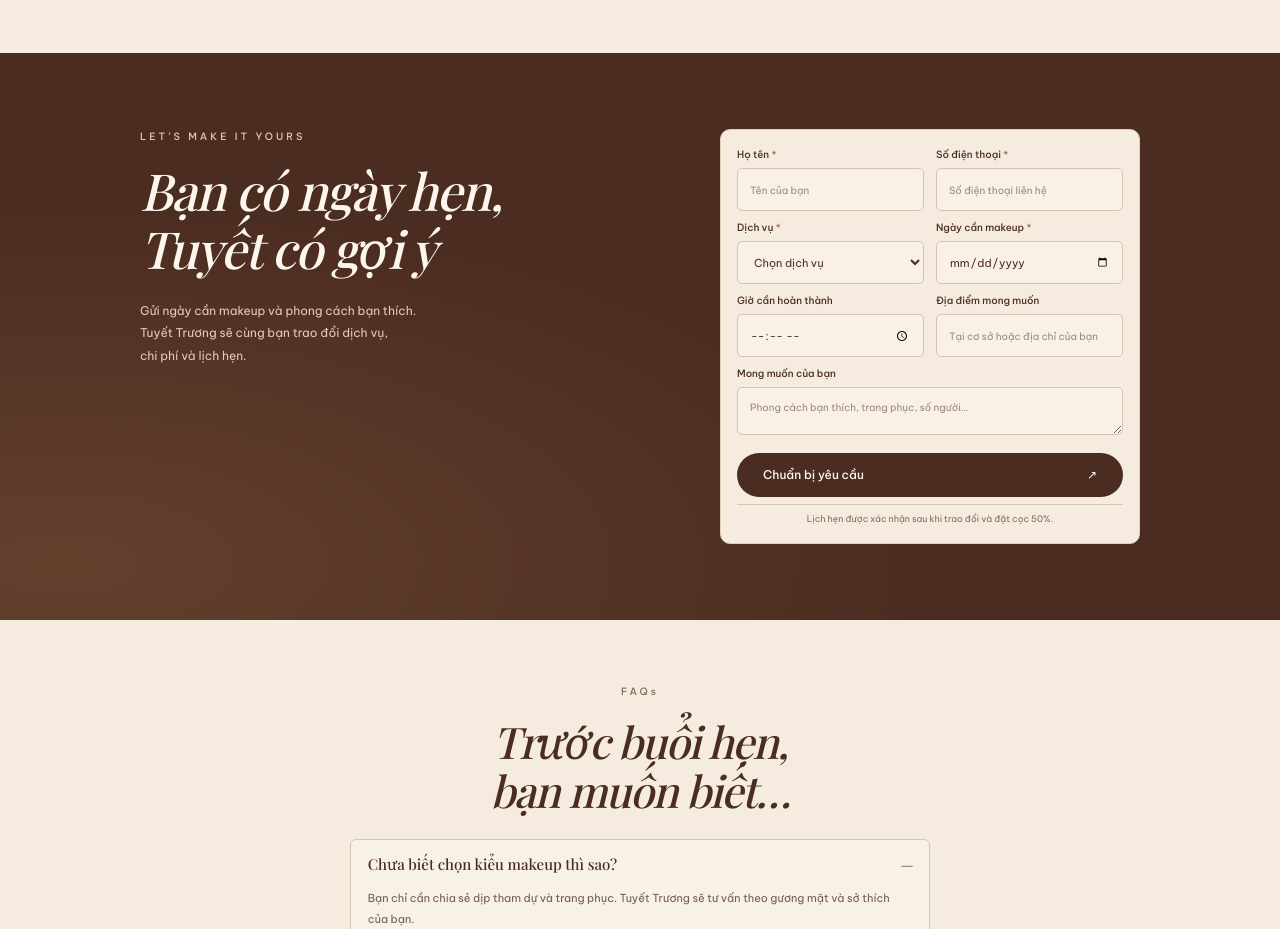
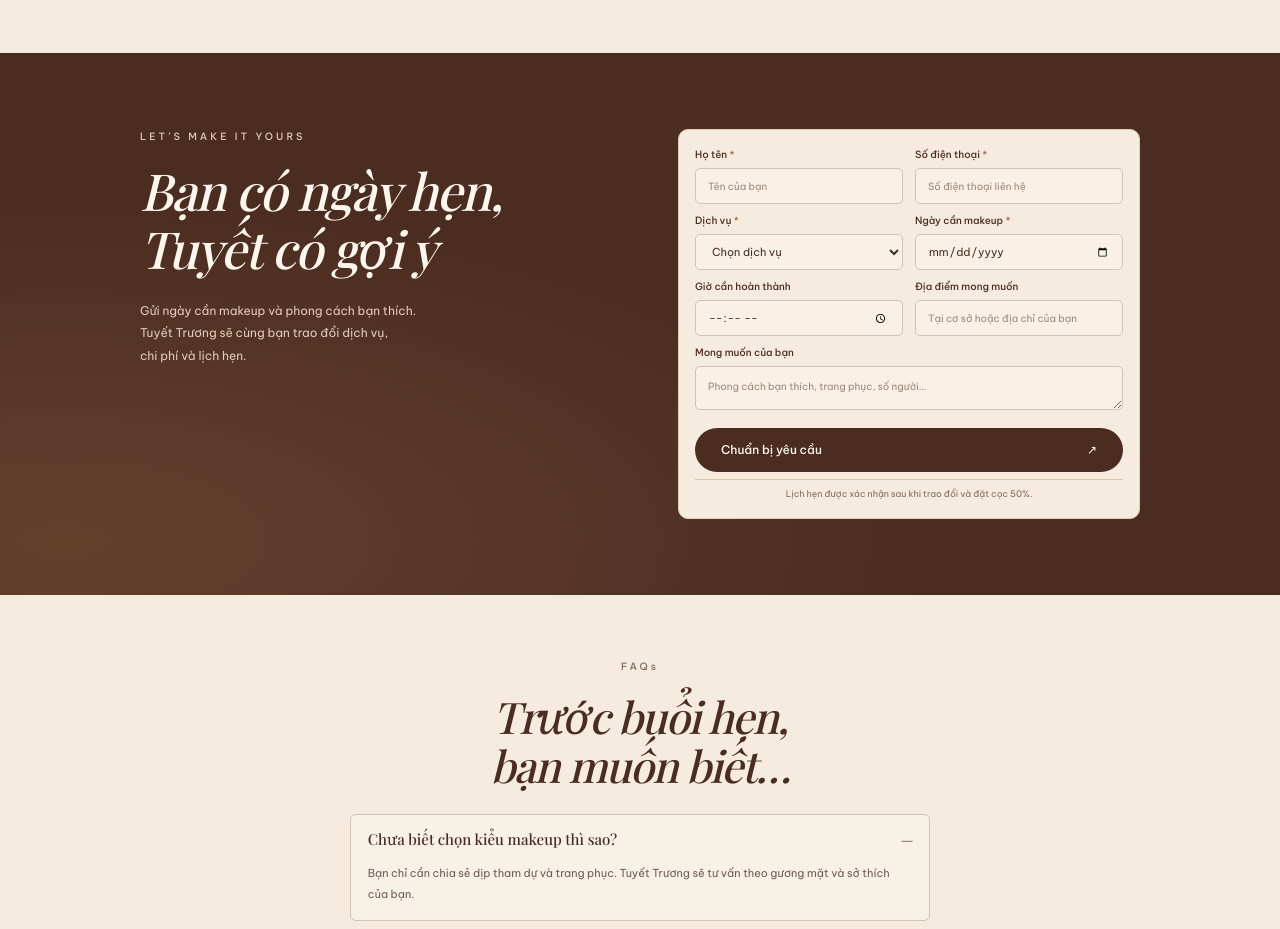
Before and after one commit to havanvandn-prog/tuyet-truong-makeup-preview, a plain HTML site: page index.html in a window 1280 px wide. Shown: the part 4440-5369 px from the top of the page. Drawn offline with nearby package versions, Linux system fonts and the light colour scheme; a web font is replaced by a local one.

Commit message:
Compact booking fields and widen desktop form

```diff
--- a/hero-layers.css
+++ b/hero-layers.css
@@ -224,20 +224,21 @@
 
 .contact .booking-form { padding: 16px; }
 .contact .booking-form .form-grid { gap: 8px 12px; }
-.contact .booking-form textarea { height: 48px; min-height: 44px; }
+.contact .booking-form textarea { height: 44px; min-height: 44px; }
 .contact .booking-form .submit-button { margin-top: 10px; }
 .contact .booking-form .deposit-note { margin-top: 7px; padding-top: 6px; }
 
 @media (min-width: 801px) {
   .contact .contact-layout {
     --contact-gap: 80px;
-    gap: var(--contact-gap);
+    --contact-form-width: calc((100% - var(--contact-gap)) / 2.2 * .84);
+    column-gap: calc(var(--contact-gap) - var(--contact-form-width) * .1);
     justify-content: center;
     grid-template-columns:
       minmax(0, calc((100% - var(--contact-gap)) / 2.2))
-      minmax(0, calc((100% - var(--contact-gap)) / 2.2 * .84));
+      minmax(0, calc(var(--contact-form-width) * 1.1));
   }
-  .contact .booking-form input, .contact .booking-form select { padding-block: 7px; }
+  .contact .booking-form input, .contact .booking-form select { min-height: 36px; padding-block: 5px; }
 }
 
 .floating-contact {
```
